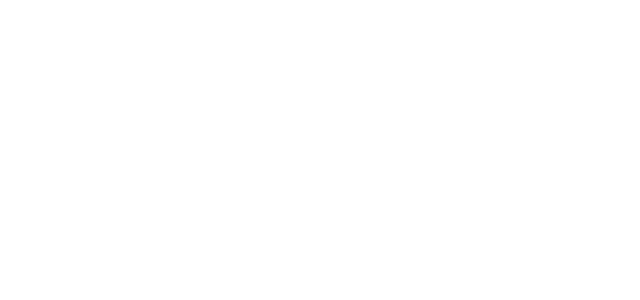
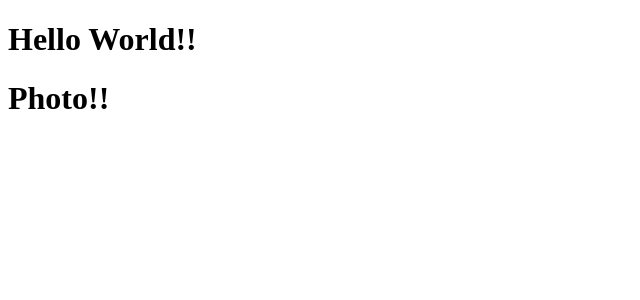
Before and after one commit to cit007/movie_app_cit007, a React (Create React App) app: page / in a window 1280 px wide. Shown: the top 300 px of the page, without its empty margins (0-640 px from the left). Built offline with nearby package versions, Linux system fonts and the light colour scheme.

Commit message:
component and jsx

```diff
--- a/src/App.js
+++ b/src/App.js
@@ -1,8 +1,11 @@
 import React from 'react';
+import Photo from "./Photo"
 
 function App() {
   return (
     <div className="App">
+      <h1>Hello World!!</h1>
+      <Photo/>
     </div>
   );
 }
--- /dev/null
+++ b/src/Photo.js
@@ -0,0 +1,9 @@
+import React from 'react';
+
+function Photo() {
+  return (
+      <h1>Photo!!</h1>
+  );
+}
+
+export default Photo;
```
